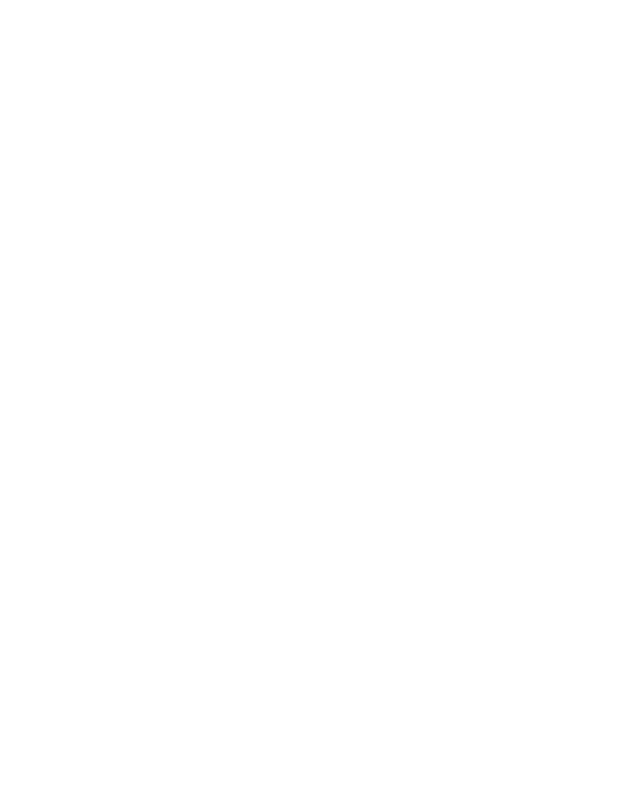
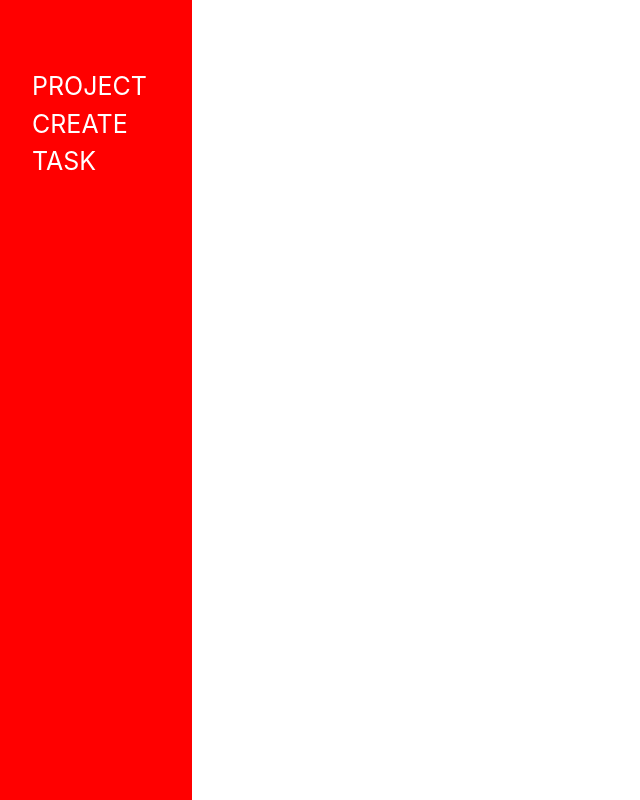
Before and after one commit to GraceOyiza/todo-list, a website with bundled scripts: page dist/index.html in a window 1280 px wide. Shown: the whole page, without its empty margins (0-640 px from the left). Built offline with nearby package versions, Linux system fonts and the light colour scheme.

Commit message:
Add sidebar to project.js

```diff
--- /dev/null
+++ b/src/app.scss
@@ -0,0 +1,32 @@
+@import "~bootstrap/scss/bootstrap";
+
+nav {
+    height: 100vh;
+    width: 15%;
+    // position: fixed;
+    // z-index: 1;
+    // top: 0;
+    // left: 0;
+    background-color: red;
+    // overflow-x: hidden;
+    // transition: 0.5s;
+    padding-top: 60px;
+  }
+
+  .nav-list {
+    padding: 8px 8px 8px 32px;
+    text-decoration: none;
+    font-size: 25px;
+    color: white;
+    display: block;
+    transition: 0.3s;
+    // background-color: red;
+  }
+
+//   a:hover {
+//     color: #f1f1f1;
+//   }
+
+  li {
+    list-style: none;
+  }
--- a/src/index.js
+++ b/src/index.js
@@ -0,0 +1,7 @@
+import 'bootstrap';
+import './app.scss';
+import renderProject from './project';
+import renderTodos from './todos';
+
+document.querySelector('#content').appendChild(renderProject());
+document.querySelector('#content').appendChild(renderTodos());
--- /dev/null
+++ b/src/project.js
@@ -0,0 +1,30 @@
+export default () => {
+    const nav = document.createElement('nav');
+
+    const navLeft = document.createElement('ul');
+    navLeft.classList.add('nav-list');
+
+
+
+    const navProject = document.createElement('li');
+    const project = document.createElement('a');
+    project.innerText = 'PROJECT';
+    navProject.classList.add('nav-items');
+    project.id = 'project';
+    navProject.appendChild(project);
+
+    const navTask = document.createElement('li');
+    const task = document.createElement('a');
+    task.innerText = 'CREATE TASK';
+    navTask.classList.add('nav-items');
+    task.id = 'task';
+    navTask.appendChild(task);
+
+    navLeft.appendChild(navProject);
+    navLeft.appendChild(navTask);
+
+
+    nav.appendChild(navLeft);
+
+    return nav;
+  };
--- /dev/null
+++ b/src/todos.js
@@ -0,0 +1,11 @@
+export default () => {
+    const navlogo = document.createElement('navlogo');
+
+    const logo = document.createElement('h1');
+    logo.classList.add('nav-logo');
+    logo.innerText = 'Somoyeopolis';
+
+    nav.appendChild(logo);
+
+    return navlogo;
+  };
```
Also changed, not shown: package.json (+24 -2 lines), dist/index.html, dist/main.js, 1 other file.
